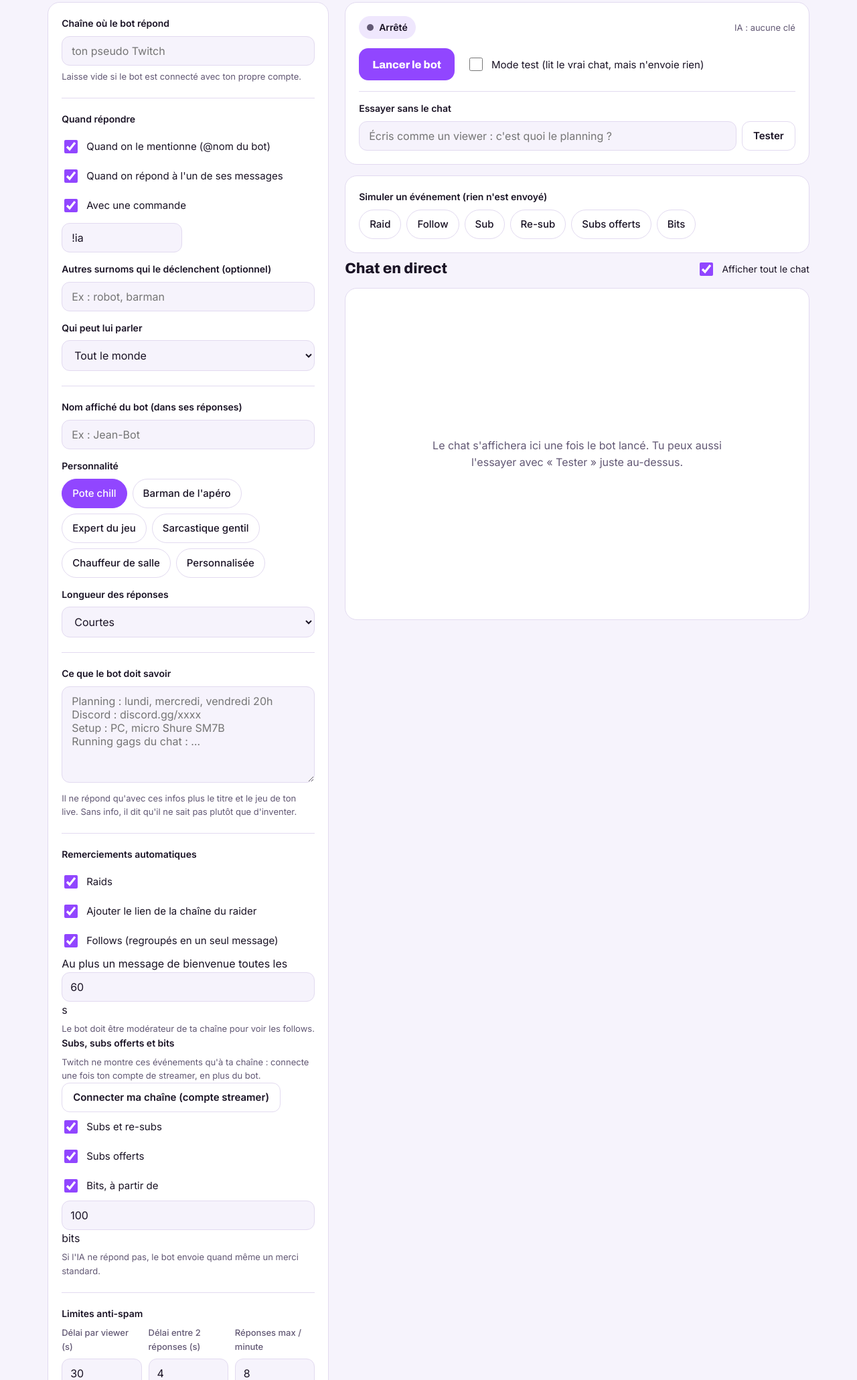
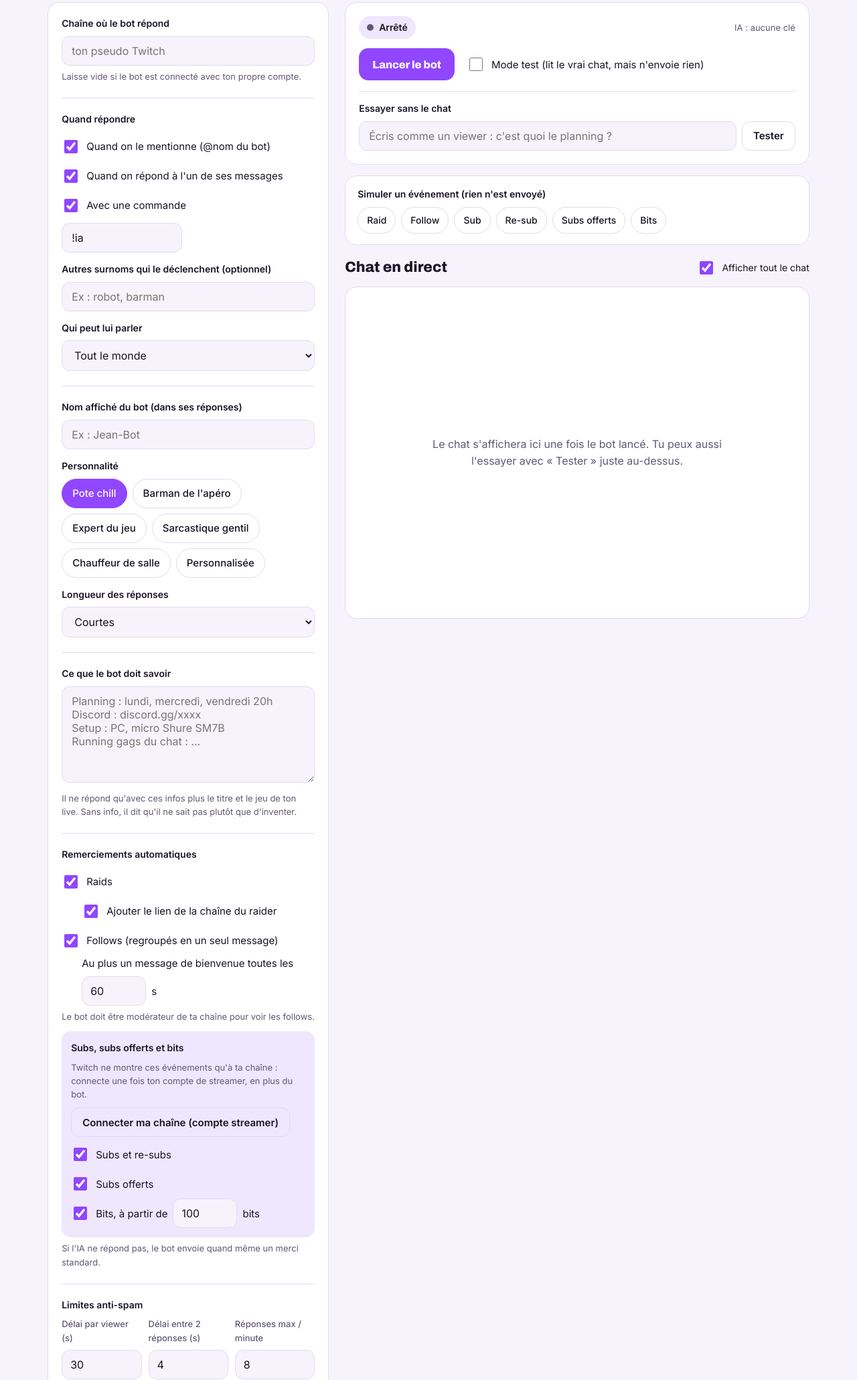
Before and after one commit to toinonNina/Title-zazeal, a plain HTML site: page bot.html in a window 1280 px wide. Shown: the part 354-2415 px from the top of the page at 67% size. Drawn offline with Linux system fonts and the light colour scheme.

Commit message:
Enhance bot.css with new styles and layout adjustments

```diff
--- a/bot.css
+++ b/bot.css
@@ -33,9 +33,22 @@ input[type=number]{width:100%;font:16px Inter,sans-serif;color:var(--ink);backgr
 .feed .bot{background:color-mix(in srgb,var(--acc) 16%,transparent);border-left:3px solid var(--acc)}
 .feed .bot b{color:var(--acc)}
 .feed .bot .tag{font-size:12px;color:var(--mute);margin-left:6px}
+.feed .evt{background:color-mix(in srgb,var(--mint) 14%,transparent);border-left:3px solid var(--mint);font-weight:500}
 .feed .sys{color:var(--mute);font-size:13px;font-style:italic}
 .feed .ferr{color:var(--bad);font-size:14px}
 body.hide-chat .feed .chat{display:none}
 @media(max-width:600px){.row3{grid-template-columns:minmax(0,1fr)}.tryrow{flex-direction:column}}
 @media(prefers-reduced-motion:reduce){.pill[data-s=wait]::before{animation:none}}
 @media(max-width:900px){.grid>div{order:-1}}
+.chk.sub,.inline.sub{margin-left:30px}
+.inline{display:flex;align-items:center;gap:8px;flex-wrap:wrap;font-size:15px;min-height:44px}
+.inline input[type=number]{width:96px}
+.inline .chk{min-height:44px}
+.bc-box{margin-top:12px;padding:14px;border-radius:14px;background:var(--soft)}
+#bcStatus{margin:10px 0 4px}
+.bc-on{display:flex;align-items:center;justify-content:space-between;gap:10px;flex-wrap:wrap;font-weight:600;font-size:15px}
+.bc-on span::before{content:"";display:inline-block;width:9px;height:9px;border-radius:50%;background:var(--mint);margin-right:8px}
+.bc-on.bad{color:var(--bad)}.bc-on.bad span::before{background:var(--bad)}
+.sim{margin-bottom:16px;padding:16px 18px}
+.sim .chip{min-height:40px;padding:7px 13px;font-size:14px}
+.sim .chip:disabled{opacity:.5;cursor:wait}
```
